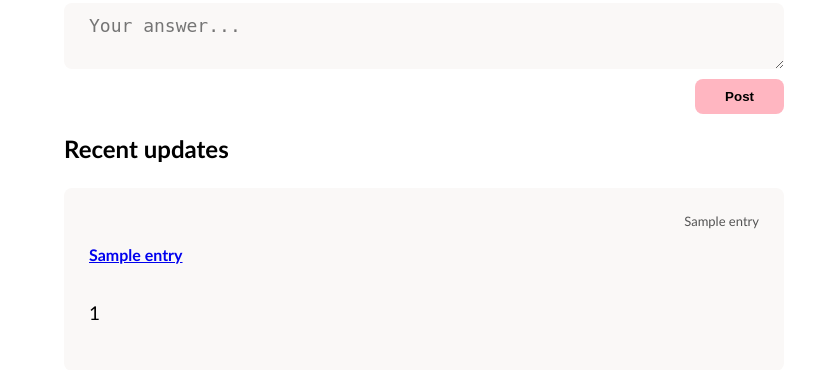
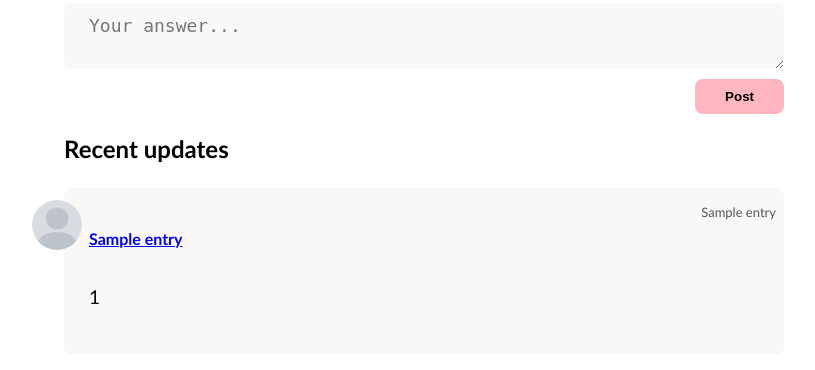
Before and after one commit to malikpiara/cuiff, a Flask app: template templates/home.html in a window 1280 px wide. Shown: the part 210-580 px from the top of the page, without its empty margins (216-1031 px from the left). Run offline with Flask 2, Linux system fonts and the light colour scheme; the template is opened without the code that fills it: values that come from a table or form of the project are taken from there, most other values are stand-ins (such as "Sample title", 1, 10 or a date in 2020).

Commit message:
Added profile picture placeholder. Frontend only.

```diff
--- a/static/css/styles.css
+++ b/static/css/styles.css
@@ -74,15 +74,28 @@ html {
   padding: 25px;
   display: flex;
   flex-direction: column;
+  position: relative;
 }
 
 .entry_date {
   font-size: 13px;
   color: #545454;
   align-self: flex-end;
+  position: absolute;
+  right: 0.5rem;
+  top: 1rem;
 }
 
 .entry_content {
   font-size: 19px;
   line-height: 150%;
 }
+
+.profile_picture {
+  position: absolute;
+  top: 0.75em;
+  left: -2rem;
+  border-radius: 50%;
+  width: 50px;
+  height: 50px;
+}
--- a/templates/home.html
+++ b/templates/home.html
@@ -19,12 +19,15 @@
 
             {% for entry in entries %}
                 <article class="entry">
+                    <header>
+                        <img class="profile_picture" src="{{ url_for('static', filename='default.png')}}">
                         <time class="entry_date" datetime="{{ entry[1] }}">{{ entry[2] }}</time>
                         <p class="entry_author">
                             <a href="{{ url_for('main.progress', author=entry[3]) }}">
                             <strong>{{ entry[3] }}</strong>
                             </a>
                         </p>
+                    </header>
                         <p class="entry_content">
                             {{ entry[0] }}
                         </p>
--- a/templates/progress.html
+++ b/templates/progress.html
@@ -9,10 +9,13 @@
             {% for entry in entries %}
                 {% if entry[3] == author %}
                 <article class="entry">
+                    <header>
+                        <img class="profile_picture" src="{{ url_for('static', filename='default.png')}}">
                         <time class="entry_date" datetime="{{ entry[1] }}">{{ entry[2] }}</time>
                         <p class="entry_author">
                             <strong>{{ entry[3] }}</strong>
                         </p>
+                    </header>
                         <p class="entry_content">
                             {{ entry[0] }}
                         </p>
```
Also changed, not shown: static/default.png (added).
